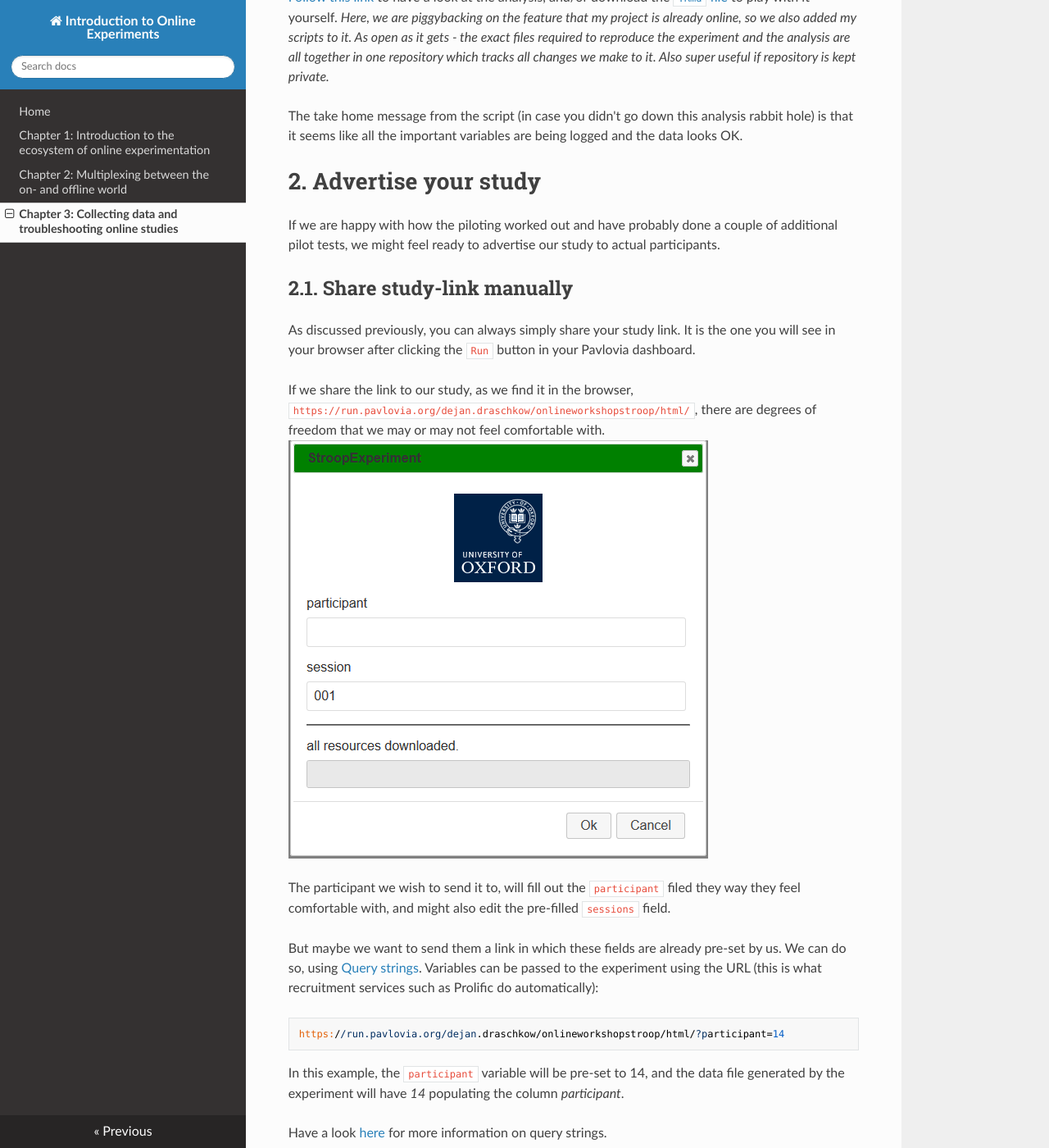
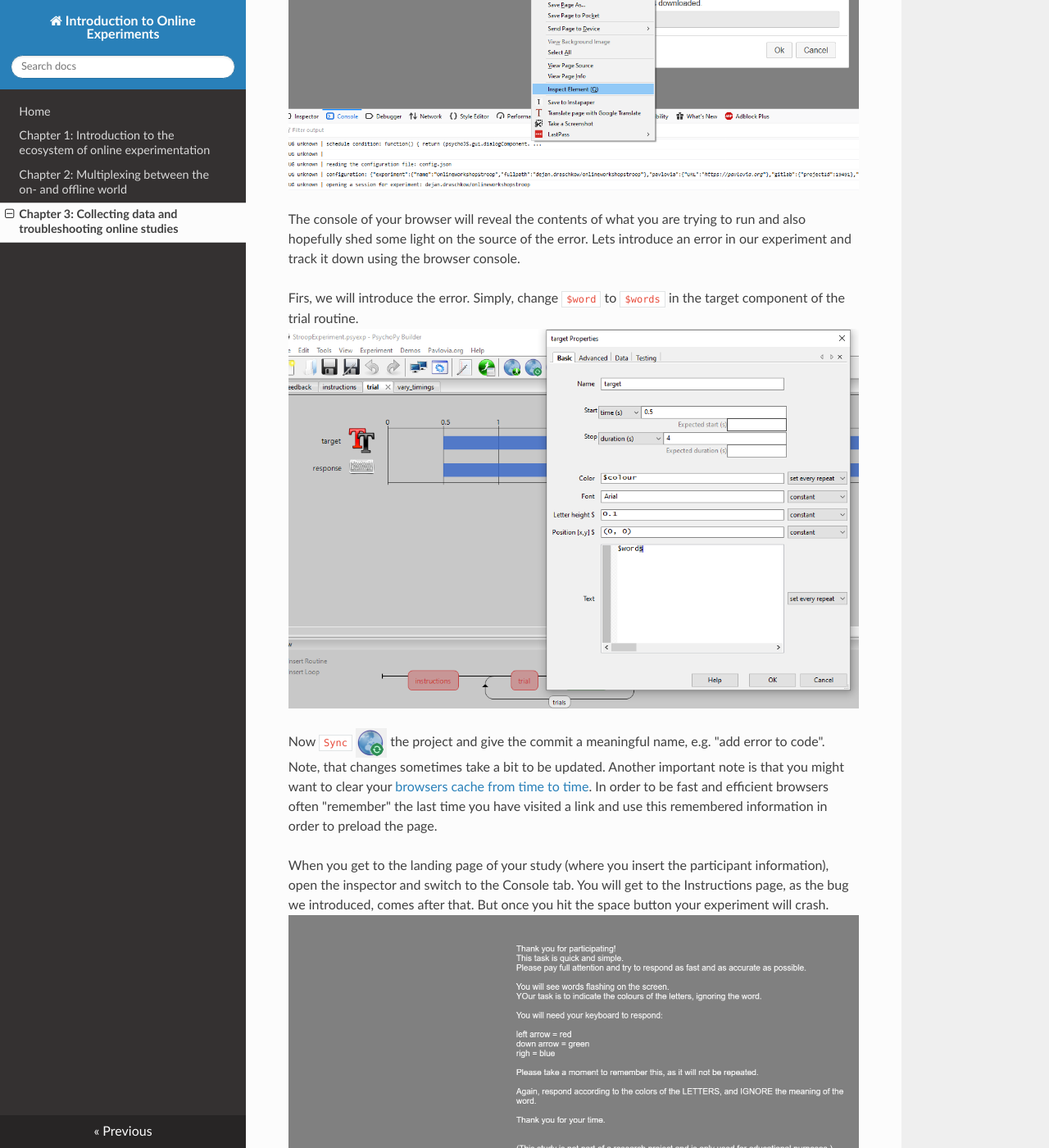
Before and after one commit to onlinews/online_ws, an MkDocs documentation site: the page built from docs/Ch_3_CollectingData.md, in a window 1280 px wide and 1400 px high, scrolled down 5863 px. Shown: the whole window at 82% size. Built offline with MkDocs 1.6.1, drawn with Linux system fonts in a browser that asks for light colours; nearby versions of some CDN libraries; some of the changed text lies outside the part shown.

Commit message:
add troubleshooting

```diff
--- a/docs/Ch_3_CollectingData.md
+++ b/docs/Ch_3_CollectingData.md
@@ -105,6 +105,26 @@
 If you want to just play around with different JavaScript code snipplets and see what they do, we can recommend just using an [online JS editor](https://js.do/) in the beginning.
 
 ## 1.4. Troubleshooting the study online
+When testing if your study is running smoothly online it is not very intuitive to know how exactly to debug and troubleshoot errors. You might find yourself stuck at a specific part of the experiment without getting helpful error messages from within the browser.
+
+A way to get a bit more control over the troubleshooting process is to open the inspector console of your browser. The way to get there, might vary between browsers.
+
+![Debug](./img/debug1.PNG)
+
+The console of your browser will reveal the contents of what you are trying to run and also hopefully shed some light on the source of the error. Lets introduce an error in our experiment and track it down using the browser console.
+
+Firs, we will introduce the error. Simply, change `$word` to `$words` in the target component of the trial routine.
+![Debug](./img/debug2.PNG)
+
+Now `Sync` ![Sync](./img/Sync.PNG) the project and give the commit a meaningful name, e.g. "add error to code". Note, that changes sometimes take a bit to be updated. Another important note is that you might want to clear your [browsers cache from time to time](https://kb.iu.edu/d/ahic). In order to be fast and efficient browsers often "remember" the last time you have visited a link and use this remembered information in order to preload the page.
+
+When you get to the landing page of your study (where you insert the participant information), open the inspector and switch to the Console tab.
+You will get to the Instructions page, as the bug we introduced, comes after that. But once you hit the space button your experiment will crash.
+![Debug](./img/debug3.PNG)
+
+In the Console, you will see the reason for this crash: `words is not defined`.
+
+Please, fix the typo and `Sync` ![Sync](./img/Sync.PNG) the project, before you continue with the chapter.
 
 ## 1.5. Have a look at the data
 Once we are happy with our design and have collected our first pilot data, it is a good idea to evaluate the data and also check if we are storing all necessary variables.
```
Also changed, not shown: docs/Ch_3_CollectingData.html (+12 -0 lines), docs/img/debug1.PNG (added), docs/img/debug2.PNG (added), docs/img/debug3.PNG (added).
